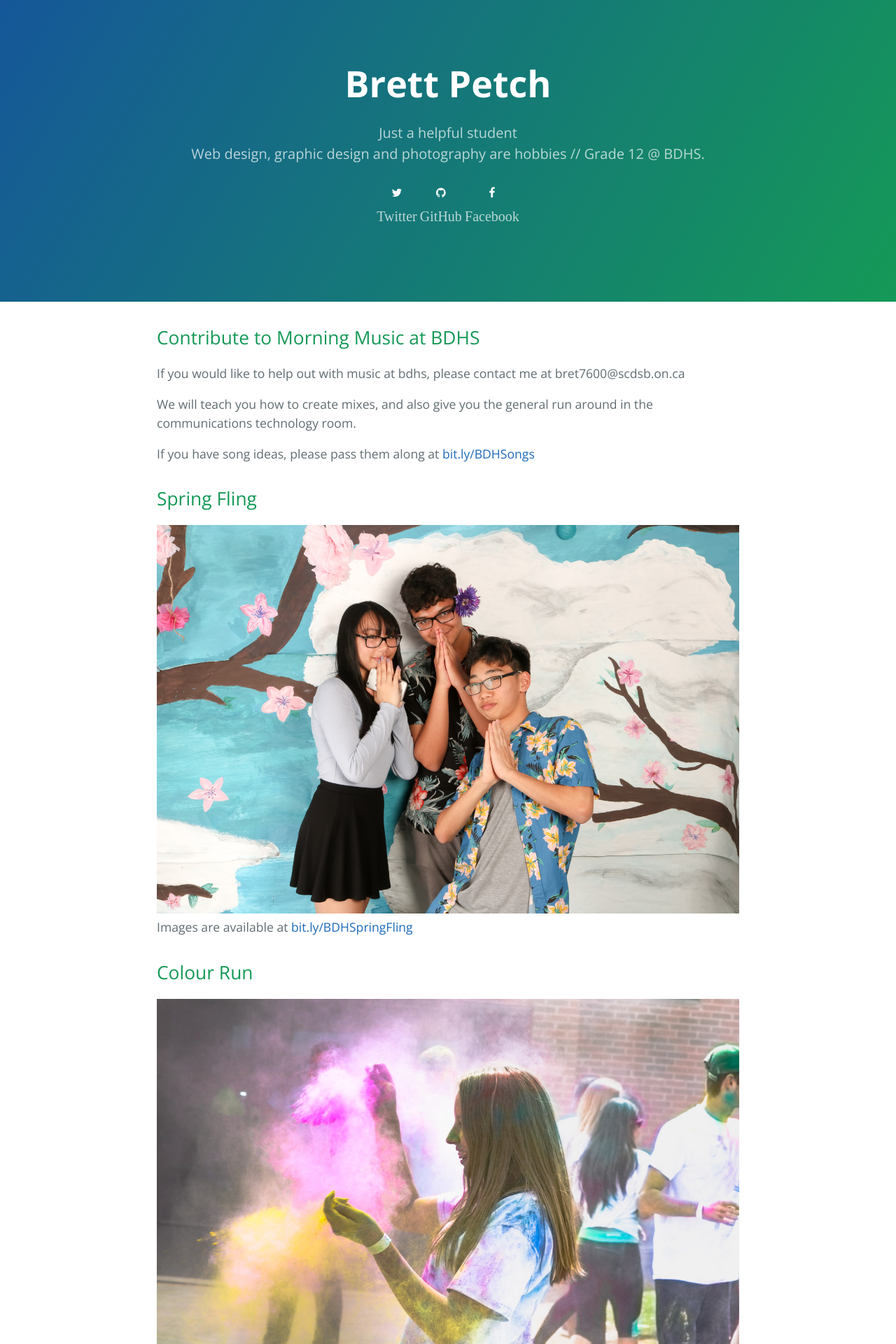
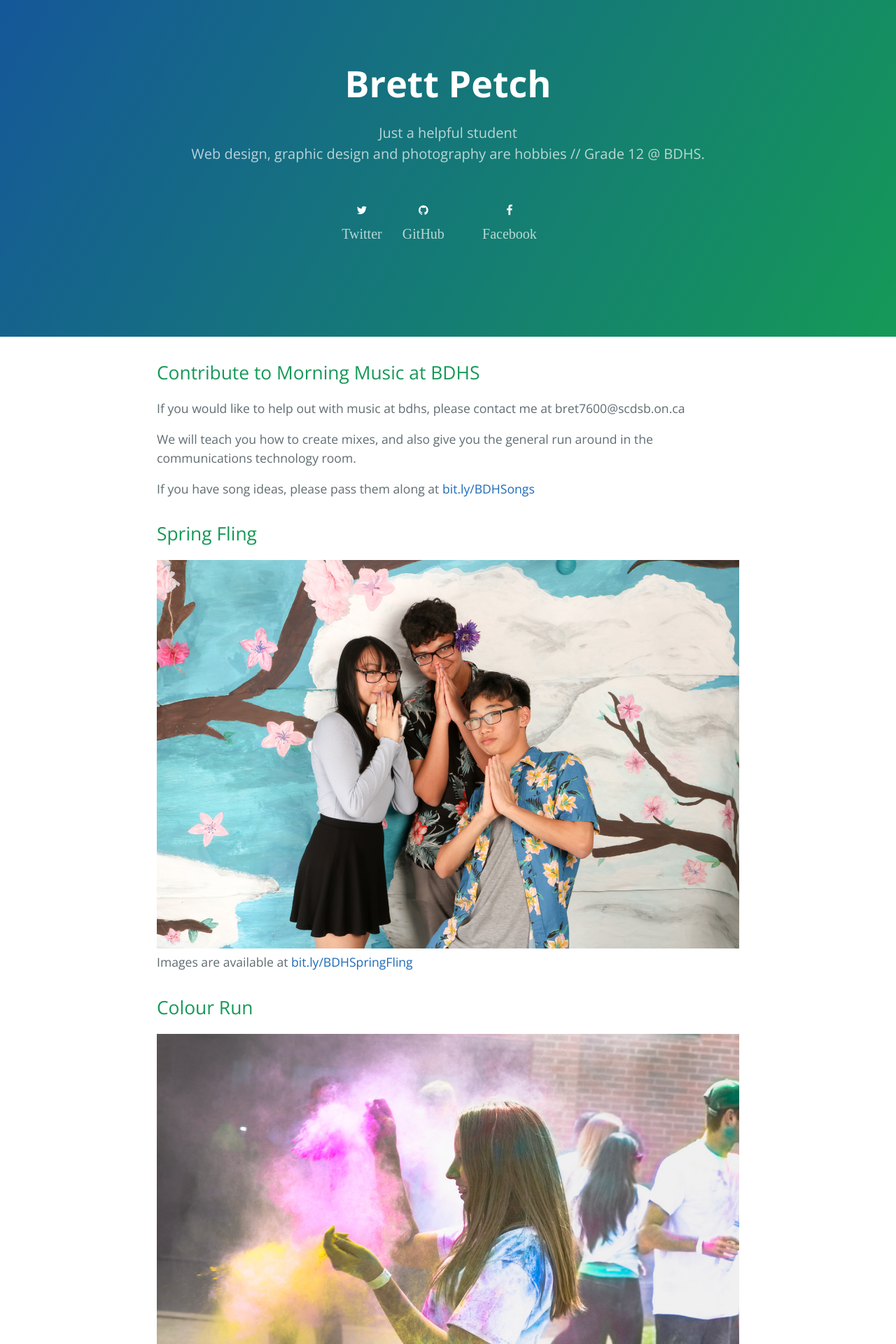
Before and after one commit to brettpetch/brettpetch.github.io, a Jekyll site: the page built from index.md, in a window 1280 px wide. Shown: the top 1920 px of the page at 70% size. Built offline with Jekyll 4.4.1, drawn with Linux system fonts in a browser that asks for light colours; nearby versions of some CDN libraries; our own code applies the rules of GitHub Pages for plain Markdown files.

Commit message:
adjust padding

```diff
--- a/_layouts/default.html
+++ b/_layouts/default.html
@@ -14,19 +14,19 @@
       <h1 class="project-name">{{ site.title | default: site.github.repository_name }}</h1>
       <h2 class="project-tagline">{{ site.description | default: site.github.project_tagline }}</h2>
 <div align="center"{% if site.twitter_username %}
-<a style="color: white" href="https://twitter.com/{{ site.twitter_username }}">
+<a style="color: white; padding: 25px 25px 25px 25px;" href="https://twitter.com/{{ site.twitter_username }}">
   <i class="fa fa-twitter">
     <h2 class="project-tagline">Twitter
     </h2>
   </i>
 </a>{% endif %}{% if site.github_username %}
-<a style="color: white" href="https://github.com/{{ site.github_username }}">
+<a style="color: white; padding: 25px 25px 25px 25px;" href="https://github.com/{{ site.github_username }}">
   <i class="fa fa-github">
     <h2 class="project-tagline">GitHub
     </h2>
   </i>
 </a>{% endif %}{% if site.facebook_username %}
-<a style="color: white" href="https://www.facebook.com/{{ site.facebook_username  }}">
+<a style="color: white; padding: 25px 25px 25px 25px;" href="https://www.facebook.com/{{ site.facebook_username  }}">
   <i class="fa fa-facebook">
     <h2 class="project-tagline"> Facebook
     </h2>
```
